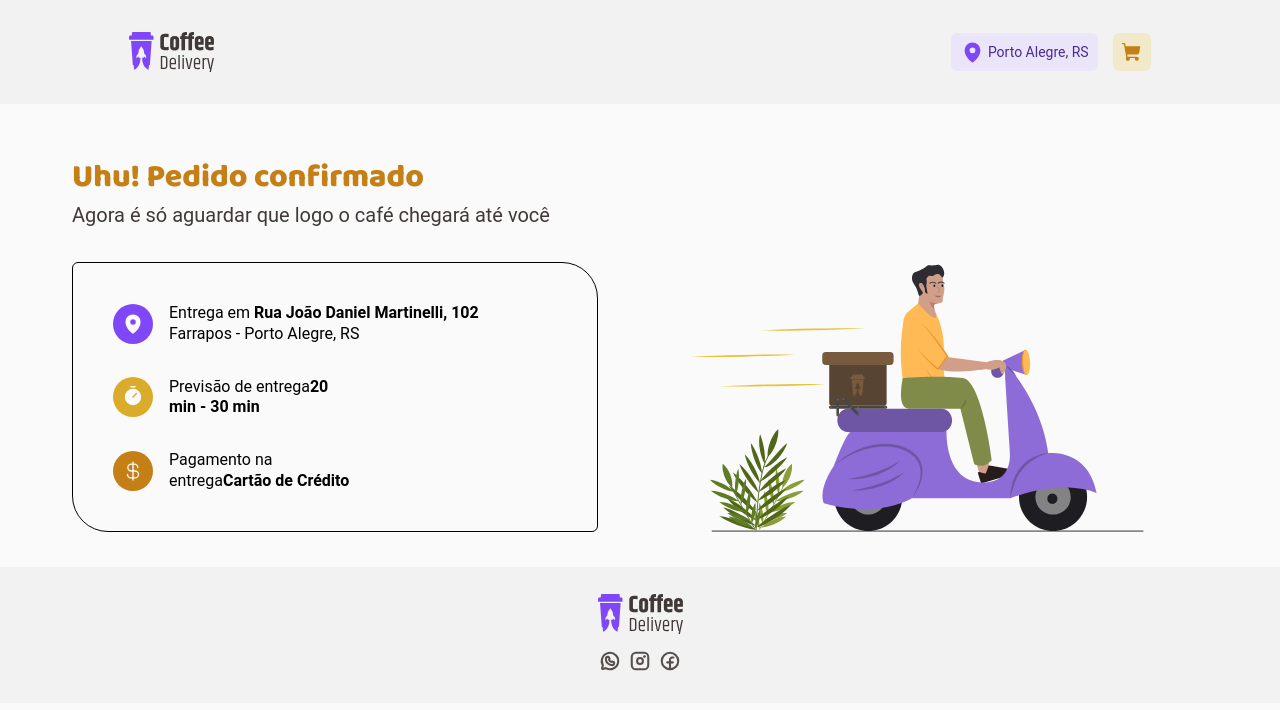
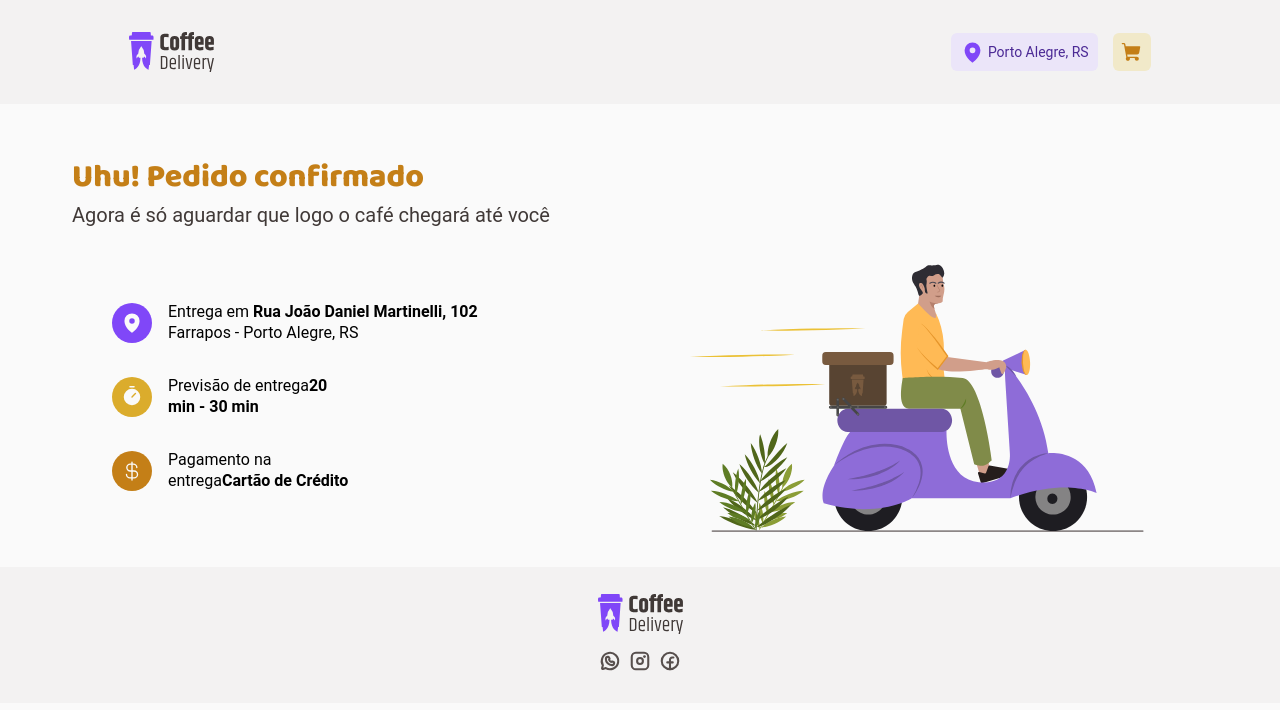
Before and after one commit to pedrodif/uploadCoffeeDelivery, a React (Vite) app: page /delivery in a window 1280 px wide. Shown: the top 710 px of the page. Built offline with nearby package versions, Linux system fonts and the light colour scheme.

Commit message:
feat: :art: Border with linear gradient first try

```diff
--- a/src/pages/Delivery/styles.ts
+++ b/src/pages/Delivery/styles.ts
@@ -32,10 +32,25 @@ export const DeliveryInformation = styled.div`
   gap: 2rem;
   margin-top: 35px;
   margin-bottom: 35px;
-  border: 1px solid black;
   border-radius: 0.375rem;
   border-top-right-radius: 2.25rem;
   border-bottom-left-radius: 2.25rem;
+  position: relative;
+  $border: 5px;
+  border: solid $border transparent;
+
+  &::before {
+    content: "";
+    position: absolute;
+    inset: 0;
+    background: linear-gradient(to bottom left, #DBAC2C, #8047F8);
+    z-index: -1;
+    margin: -6px;
+    border-radius: 0.375rem;
+    border-top-right-radius: 2.25rem;
+    border-bottom-left-radius: 2.25rem;
+  }
+
 `
 
 const DeliveryBoxBaseStyle = styled.div`
```
